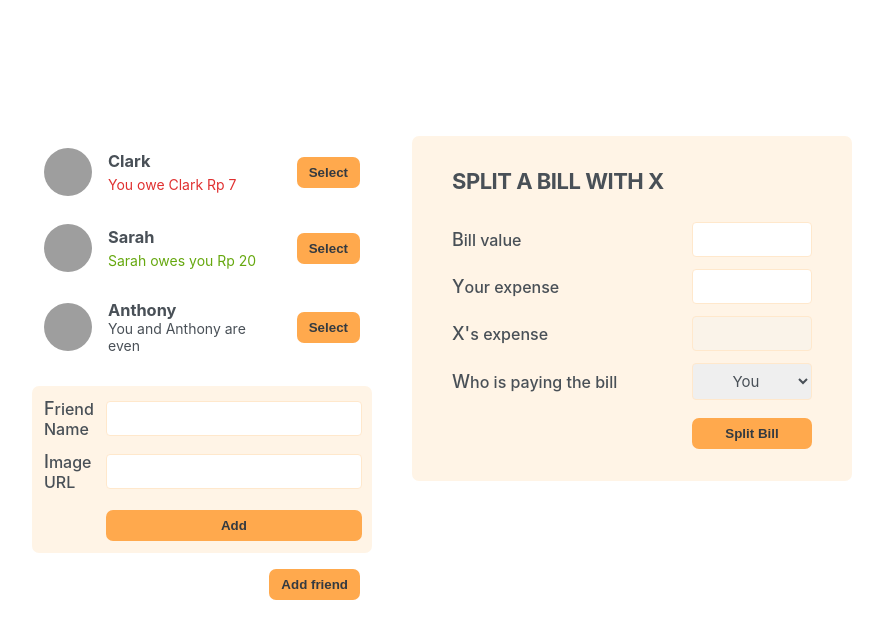
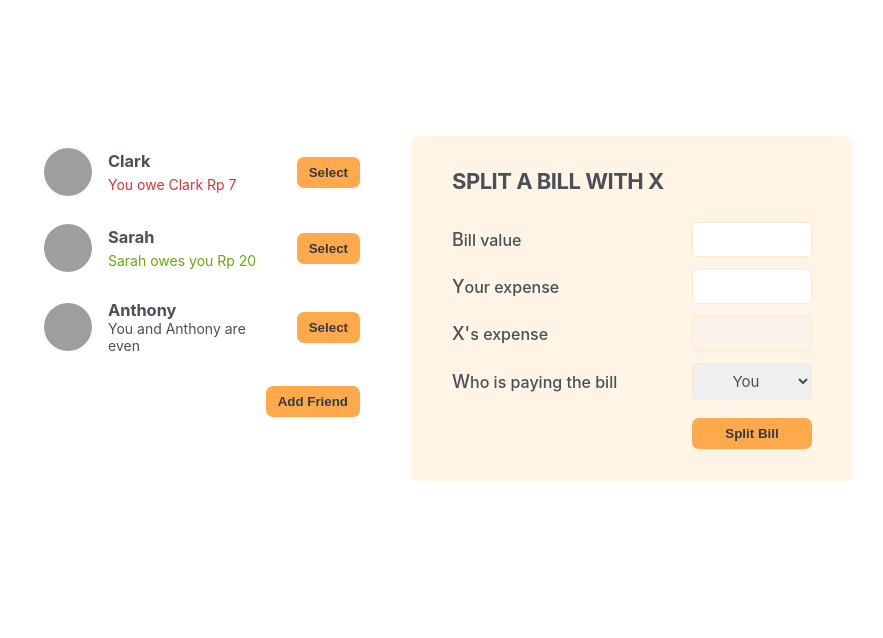
Before and after one commit to gustionusamba24/eat-n-split, a React (Create React App) app: page / in a window 1280 px wide. Shown: the top 638 px of the page, without its empty margins (198-1081 px from the left). Built offline with nearby package versions, Linux system fonts and the light colour scheme; grey boxes are pictures that could not be loaded.

Commit message:
Displaying the new friend form

```diff
--- a/src/App.jsx
+++ b/src/App.jsx
@@ -1,3 +1,5 @@
+import { useState } from "react";
+
 const initialFriends = [
   {
     id: 118836,
@@ -19,13 +21,29 @@
   },
 ];
 
+const Button = ({ children, onClick }) => {
+  return (
+    <button className="button" onClick={onClick}>
+      {children}
+    </button>
+  );
+};
+
 const App = () => {
+  const [showAddFriend, setShowAddFriend] = useState(false);
+
+  const handleShowAddFriend = () => {
+    setShowAddFriend((show) => !show);
+  };
+
   return (
     <div className="app">
       <div className="sidebar">
         <FriendsList />
-        <FormAddFriend />
-        <Button>Add friend</Button>
+        {showAddFriend && <FormAddFriend />}
+        <Button onClick={handleShowAddFriend}>
+          {showAddFriend ? "Close" : "Add Friend"}
+        </Button>
       </div>
       <FormSplitBill />
     </div>
@@ -62,10 +80,6 @@
       <Button>Select</Button>
     </li>
   );
-};
-
-const Button = ({ children }) => {
-  return <button className="button">{children}</button>;
 };
 
 const FormAddFriend = () => {
```
